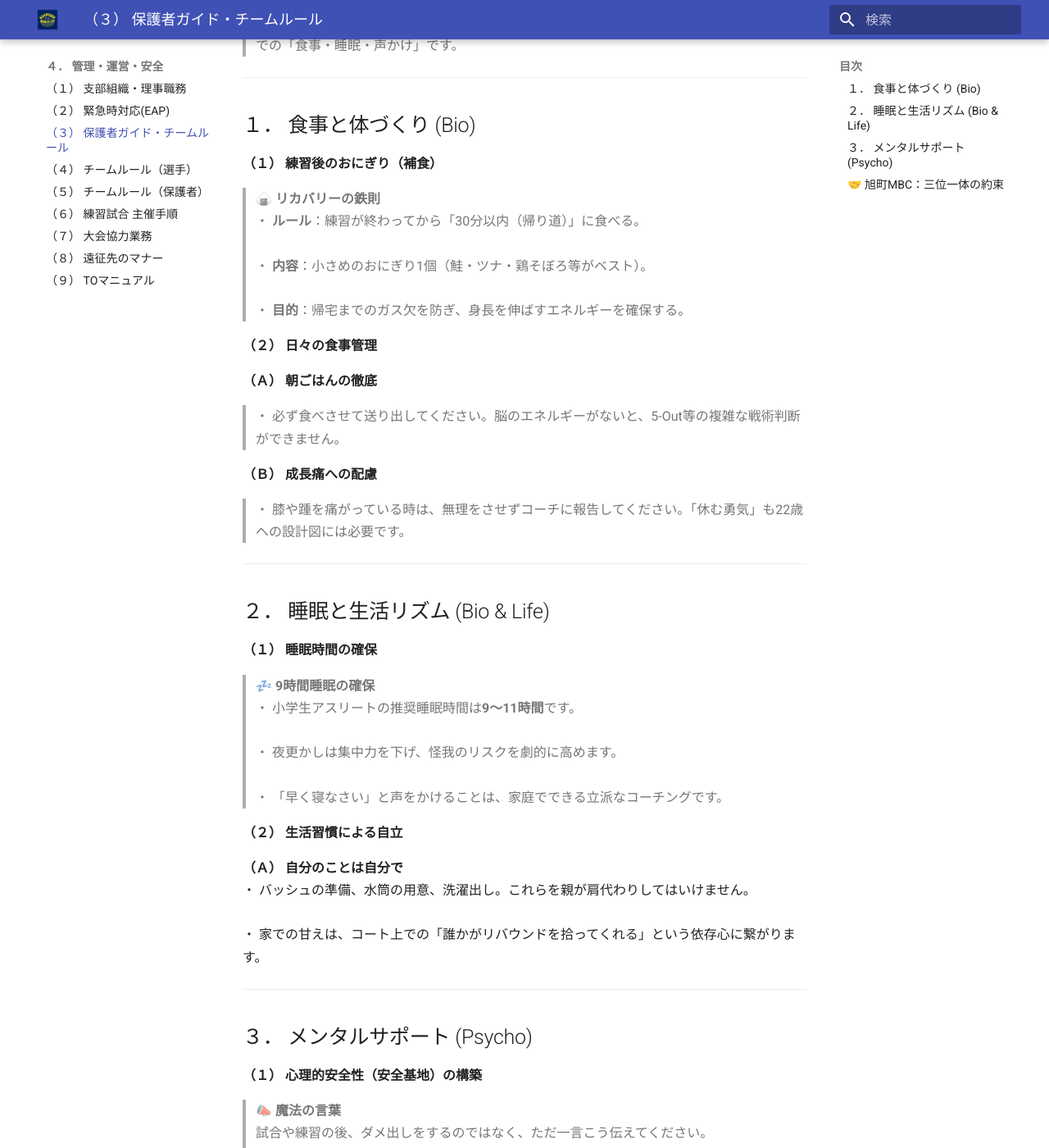
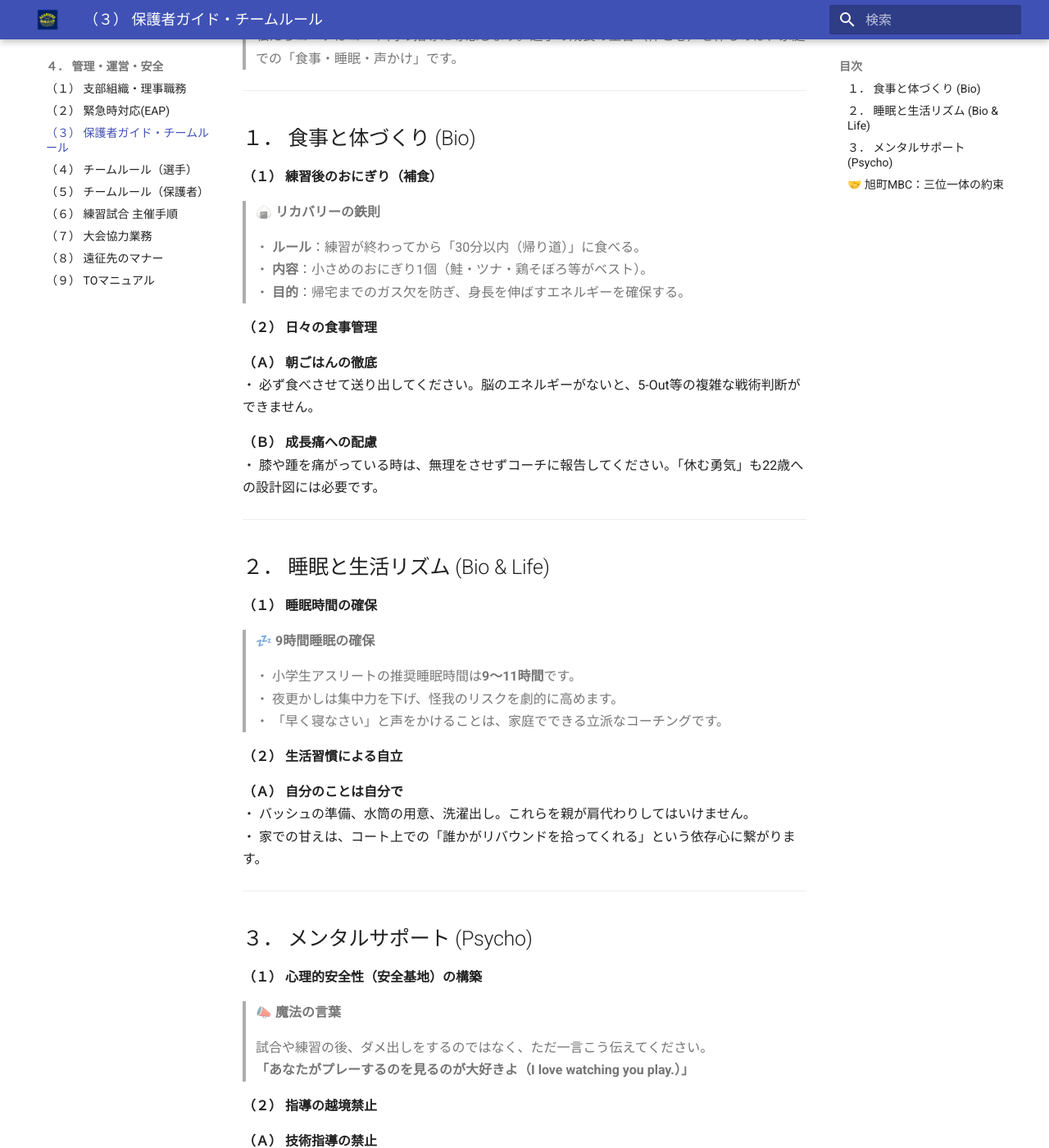
Before and after one commit to kawaiikumichan/asahicho-minibus-ops, an MkDocs documentation site: the page built from docs/03_Operations/parents_guide.md, in a window 1280 px wide and 1400 px high, scrolled down 282 px. Shown: the whole window at 82% size. Built offline with MkDocs 1.6.1 and Material for MkDocs 9.7.7, drawn with Linux system fonts in a browser that asks for light colours.

```diff
--- a/docs/03_Operations/parents_guide.md
+++ b/docs/03_Operations/parents_guide.md
@@ -1,6 +1,7 @@
 # ４．（３） 家庭でできるサポート（アクションチェックリスト）
 
 > **📝 コーチと保護者の役割分担**
+>
 > 私たちコーチはコート内の指導に専念します。選手の成長の土台（体と心）を作るのは、家庭での「食事・睡眠・声かけ」です。
 
 ---
@@ -10,6 +11,7 @@
 **（１） 練習後のおにぎり（補食）**
 
 > **🍙 リカバリーの鉄則**
+>
 > ・ **ルール**：練習が終わってから「30分以内（帰り道）」に食べる。
 > ・ **内容**：小さめのおにぎり1個（鮭・ツナ・鶏そぼろ等がベスト）。
 > ・ **目的**：帰宅までのガス欠を防ぎ、身長を伸ばすエネルギーを確保する。
@@ -17,10 +19,10 @@
 **（２） 日々の食事管理**
 
 **（Ａ） 朝ごはんの徹底**
-> ・ 必ず食べさせて送り出してください。脳のエネルギーがないと、5-Out等の複雑な戦術判断ができません。
+・ 必ず食べさせて送り出してください。脳のエネルギーがないと、5-Out等の複雑な戦術判断ができません。
 
 **（Ｂ） 成長痛への配慮**
-> ・ 膝や踵を痛がっている時は、無理をさせずコーチに報告してください。「休む勇気」も22歳への設計図には必要です。
+・ 膝や踵を痛がっている時は、無理をさせずコーチに報告してください。「休む勇気」も22歳への設計図には必要です。
 
 ---
 
@@ -29,6 +31,7 @@
 **（１） 睡眠時間の確保**
 
 > **💤 9時間睡眠の確保**
+>
 > ・ 小学生アスリートの推奨睡眠時間は**9〜11時間**です。
 > ・ 夜更かしは集中力を下げ、怪我のリスクを劇的に高めます。
 > ・ 「早く寝なさい」と声をかけることは、家庭でできる立派なコーチングです。
@@ -46,6 +49,7 @@
 **（１） 心理的安全性（安全基地）の構築**
 
 > **📣 魔法の言葉**
+>
 > 試合や練習の後、ダメ出しをするのではなく、ただ一言こう伝えてください。
 > **「あなたがプレーするのを見るのが大好きよ（I love watching you play.）」**
 
@@ -62,4 +66,5 @@
 ## 🤝 旭町MBC：三位一体の約束
 
 > **✨ 保護者の役割は「一番のファン」であること**
+>
 > 旭町MBCは、**「コーチ・保護者・選手」の三位一体（Triangle）**で成長を目指します。技術的なことはコーチに任せ、家庭では「美味しいご飯」「温かい布団」「ポジティブな応援」という最強のサポートをお願いいたします。
```
